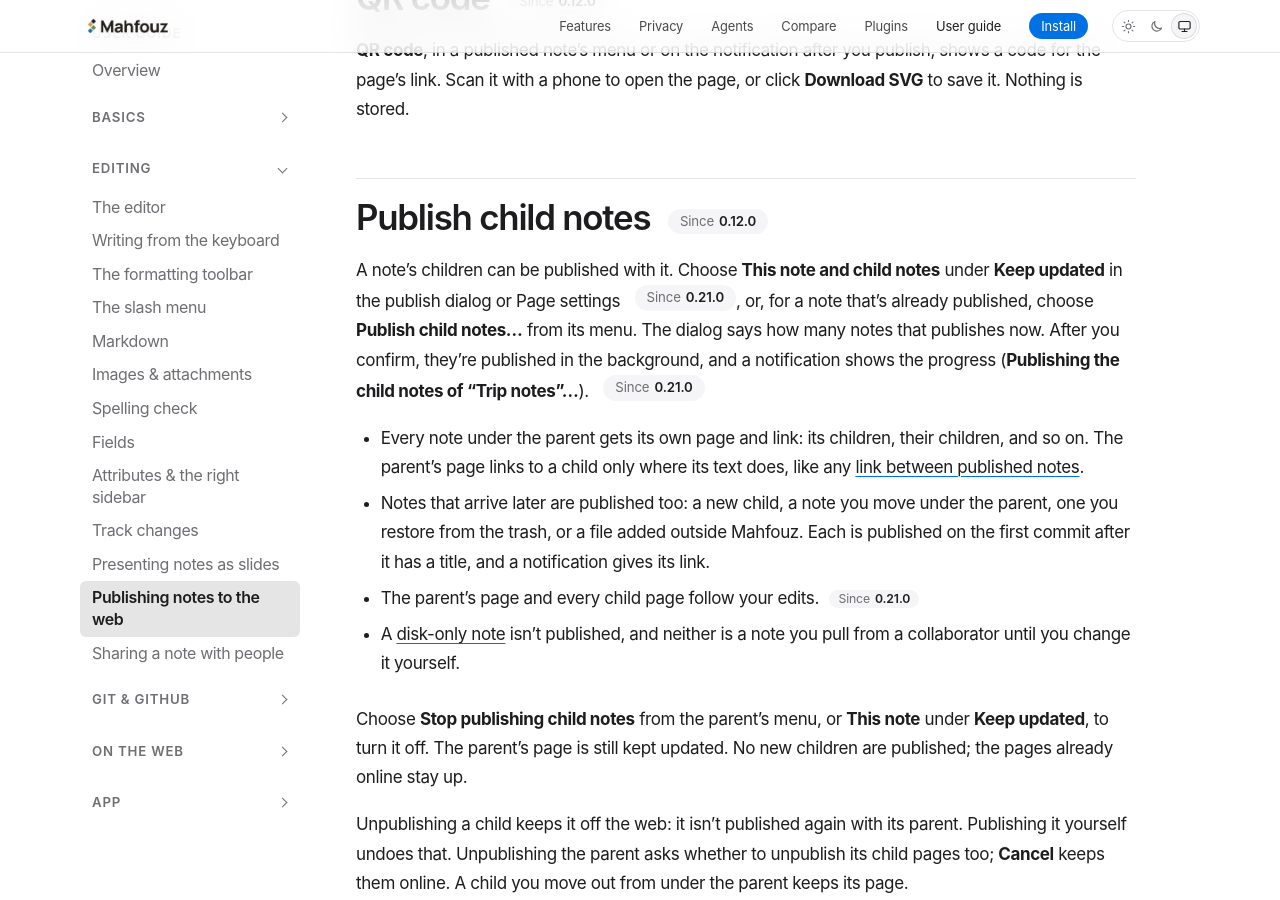
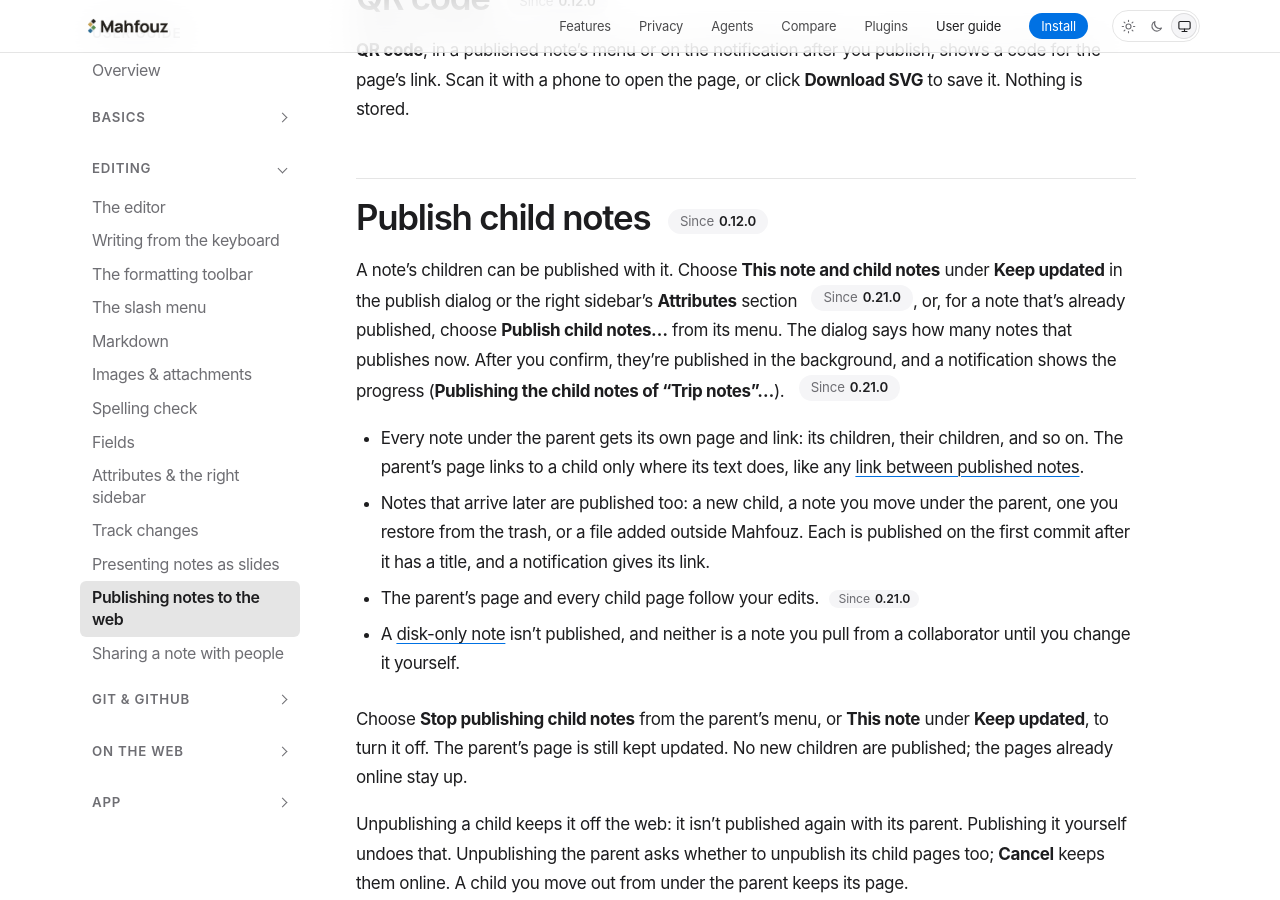
Before and after one commit to mahfouz-app/docs, a Jekyll site: the page built from guide/publishing.md, in a window 1280 px wide and 900 px high, scrolled down 3924 px. Built offline with Jekyll 4.4.1, drawn with Linux system fonts in a browser that asks for light colours.

Commit message:
docs(publishing): Keep updated lives in the Attributes section
Co-Authored-By: Claude Opus 5.5 <noreply@anthropic.com>

```diff
--- a/guide/publishing.md
+++ b/guide/publishing.md
@@ -160,7 +160,7 @@ page, or click **Download SVG** to save it. Nothing is stored.
 ## Publish child notes {% include since.html v="0.12.0" %} {#publish-child-notes}
 
 A note's children can be published with it. Choose **This note and child
-notes** under **Keep updated** in the publish dialog or Page settings {% include since.html v="0.21.0" %},
+notes** under **Keep updated** in the publish dialog or the right sidebar's **Attributes** section {% include since.html v="0.21.0" %},
 or, for a note that's already published, choose **Publish child notes…**
 from its menu. The dialog says how many
 notes that publishes now. After you confirm, they're published in the
```
